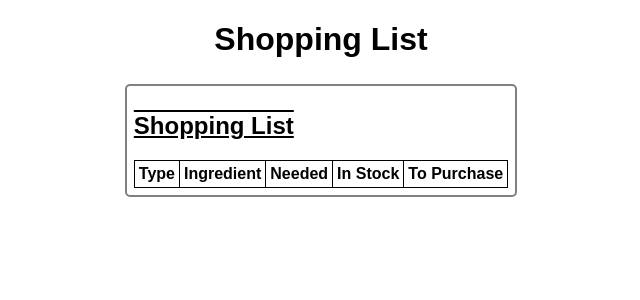
After one commit to andylytical/brewbook, a Django app: template src/inventory/templates/inventory/shopping_list.html in a window 1280 px wide. The commit adds this page. Shown: the top 300 px of the page, without its empty margins (319-959 px from the left). Run offline with Django 3.2, Linux system fonts and the light colour scheme; the template is opened without the code that fills it, so the values that code supplies are empty.

Commit message:
shopping list

```diff
--- /dev/null
+++ b/src/inventory/templates/inventory/shopping_list.html
@@ -0,0 +1,49 @@
+{% extends "./base_inventory.html" %}
+
+{% block title %}Shopping List - {{ block.super }}{% endblock %}
+
+{% block status %}
+  <h1>Shopping List</h1>
+{% endblock status %}
+
+{% block main %}
+  <div class="section">
+    <h2>Shopping List</h2>
+    <table>
+      <tr>
+        <th>Type</th>
+        <th>Ingredient</th>
+        <th>Needed</th>
+        <th>In Stock</th>
+        <th>To Purchase</th>
+      </tr>
+      {% for ingredient, qty in ingredients.items %}
+      {# each idata item is a dict with keys: 'ingredient' and 'qty_needed' #}
+      <tr class="{% cycle 'tr1' 'tr2' %}">
+        {# Type #}
+        <td>{{ ingredient.ingredient_type.name }}</td>
+        {# Ingredient #}
+        <td>{{ ingredient.name }}</td>
+        {# Needed #}
+        <td>
+          {{ qty.needed }}
+          {{ ingredient.ingredient_type.unit }}
+        </td>
+        {# In Stock #}
+        <td>
+          {{ ingredient.quantity_in_stock }}
+          {{ ingredient.ingredient_type.unit }}
+        </td>
+        {# To Purchase #}
+        <td>
+          {{ qty.to_purchase}}
+          {% if qty.to_purchase > 0 %}
+            {{ ingredient.ingredient_type.unit }}
+          {% endif %}
+        </td>
+      </tr>
+      {% endfor %}
+      {% resetcycle %}
+    </table>
+  </div>
+{% endblock main %}
--- a/src/inventory/urls.py
+++ b/src/inventory/urls.py
@@ -5,9 +5,9 @@ from . import views
 app_name = "inventory"
 urlpatterns = [
     path( "", views.index, name="index" ),
-    path( "recipe/", views.Recipe_List.as_view(), name="recipe_list" ),
+    path( "recipes/", views.Recipe_List.as_view(), name="recipe_list" ),
     path( "recipe/<recipe_name>/", views.recipe_detail, name="recipe_detail" ),
     path( "recipe/<recipe_name>/edit/", views.recipe_edit, name="recipe_edit" ),
     path( "recipe/<recipe_name>/update/", views.recipe_update, name="recipe_update" ),
-    path( "shop/", views.shop, name="shopping_list" ),
+    path( "shopping_list/", views.shopping_list, name="shopping_list" ),
 ]
```
Also changed, not shown: src/inventory/templates/inventory/recipe_list.html (+9 -5 lines), src/inventory/views.py (+31 -5 lines), 1 other file.
